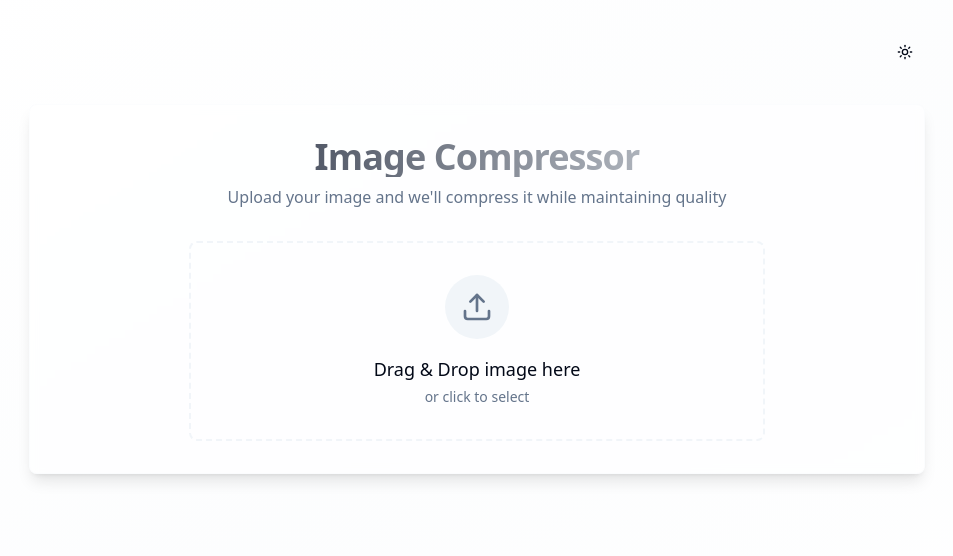
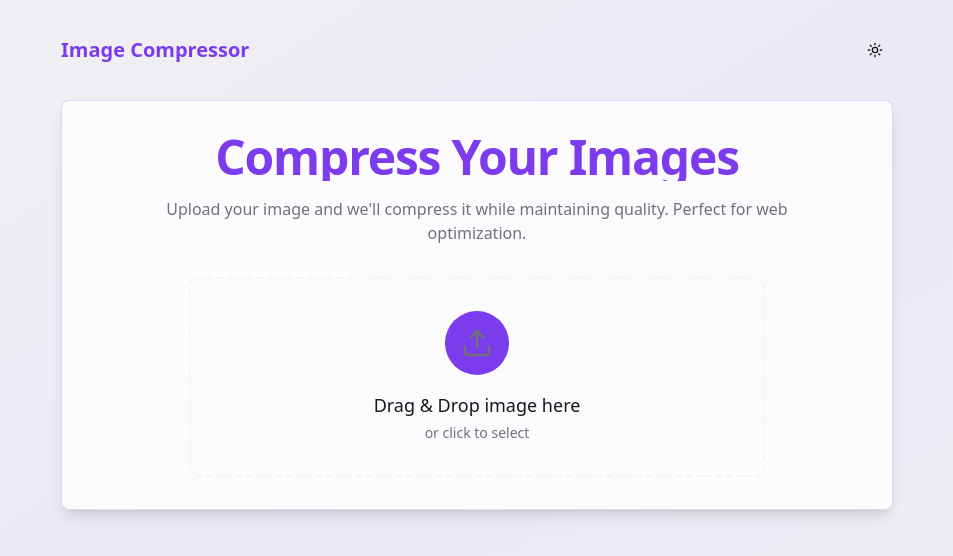
Before and after one commit to DebiduttaPanigrahi/image-compression-haven, a React (Vite) app: page / in a window 1280 px wide. Shown: the top 556 px of the page, without its empty margins (163-1116 px from the left). Built offline with nearby package versions, Linux system fonts and the light colour scheme.

Commit message:
Fix theme toggle functionality
Updated the theme toggle to properly switch between dark and light modes. Enhanced the styling for a more modern and colorful appearance.
[skip gpt_engineer]

```diff
--- a/src/components/ThemeToggle.tsx
+++ b/src/components/ThemeToggle.tsx
@@ -10,10 +10,10 @@ export function ThemeToggle() {
       variant="ghost"
       size="icon"
       onClick={() => setTheme(theme === "light" ? "dark" : "light")}
-      className="animate-fade-in"
+      className="relative h-9 w-9 animate-fade-in hover:bg-primary/10 transition-colors duration-300"
     >
-      <Sun className="h-5 w-5 rotate-0 scale-100 transition-all dark:-rotate-90 dark:scale-0" />
-      <Moon className="absolute h-5 w-5 rotate-90 scale-0 transition-all dark:rotate-0 dark:scale-100" />
+      <Sun className="h-[1.2rem] w-[1.2rem] rotate-0 scale-100 transition-all duration-300 dark:-rotate-90 dark:scale-0" />
+      <Moon className="absolute h-[1.2rem] w-[1.2rem] rotate-90 scale-0 transition-all duration-300 dark:rotate-0 dark:scale-100" />
       <span className="sr-only">Toggle theme</span>
     </Button>
   );
--- a/src/index.css
+++ b/src/index.css
@@ -4,89 +4,65 @@
 
 @layer base {
   :root {
-    --background: 0 0% 100%;
-    --foreground: 222.2 84% 4.9%;
+    --background: 240 10% 95%;
+    --foreground: 240 10% 10%;
 
     --card: 0 0% 100%;
-    --card-foreground: 222.2 84% 4.9%;
+    --card-foreground: 240 10% 10%;
 
     --popover: 0 0% 100%;
-    --popover-foreground: 222.2 84% 4.9%;
+    --popover-foreground: 240 10% 10%;
 
-    --primary: 222.2 47.4% 11.2%;
+    --primary: 262 83% 58%;
     --primary-foreground: 210 40% 98%;
 
-    --secondary: 210 40% 96.1%;
-    --secondary-foreground: 222.2 47.4% 11.2%;
+    --secondary: 240 5% 96%;
+    --secondary-foreground: 240 10% 10%;
 
-    --muted: 210 40% 96.1%;
-    --muted-foreground: 215.4 16.3% 46.9%;
+    --muted: 240 5% 96%;
+    --muted-foreground: 240 4% 46%;
 
-    --accent: 210 40% 96.1%;
-    --accent-foreground: 222.2 47.4% 11.2%;
+    --accent: 262 83% 58%;
+    --accent-foreground: 240 10% 10%;
 
-    --destructive: 0 84.2% 60.2%;
+    --destructive: 0 84% 60%;
     --destructive-foreground: 210 40% 98%;
 
-    --border: 214.3 31.8% 91.4%;
-    --input: 214.3 31.8% 91.4%;
-    --ring: 222.2 84% 4.9%;
+    --border: 240 6% 90%;
+    --input: 240 6% 90%;
+    --ring: 262 83% 58%;
 
     --radius: 0.5rem;
-
-    --sidebar-background: 0 0% 98%;
-
-    --sidebar-foreground: 240 5.3% 26.1%;
-
-    --sidebar-primary: 240 5.9% 10%;
-
-    --sidebar-primary-foreground: 0 0% 98%;
-
-    --sidebar-accent: 240 4.8% 95.9%;
-
-    --sidebar-accent-foreground: 240 5.9% 10%;
-
-    --sidebar-border: 220 13% 91%;
-
-    --sidebar-ring: 217.2 91.2% 59.8%;
   }
 
   .dark {
-    --background: 222.2 84% 4.9%;
-    --foreground: 210 40% 98%;
+    --background: 240 10% 4%;
+    --foreground: 240 10% 98%;
 
-    --card: 222.2 84% 4.9%;
-    --card-foreground: 210 40% 98%;
+    --card: 240 10% 6%;
+    --card-foreground: 240 10% 98%;
 
-    --popover: 222.2 84% 4.9%;
-    --popover-foreground: 210 40% 98%;
+    --popover: 240 10% 6%;
+    --popover-foreground: 240 10% 98%;
 
-    --primary: 210 40% 98%;
-    --primary-foreground: 222.2 47.4% 11.2%;
+    --primary: 262 83% 58%;
+    --primary-foreground: 240 10% 98%;
 
-    --secondary: 217.2 32.6% 17.5%;
-    --secondary-foreground: 210 40% 98%;
+    --secondary: 240 4% 16%;
+    --secondary-foreground: 240 10% 98%;
 
-    --muted: 217.2 32.6% 17.5%;
-    --muted-foreground: 215 20.2% 65.1%;
+    --muted: 240 4% 16%;
+    --muted-foreground: 240 5% 65%;
 
-    --accent: 217.2 32.6% 17.5%;
-    --accent-foreground: 210 40% 98%;
+    --accent: 262 83% 58%;
+    --accent-foreground: 240 10% 98%;
 
-    --destructive: 0 62.8% 30.6%;
-    --destructive-foreground: 210 40% 98%;
+    --destructive: 0 63% 31%;
+    --destructive-foreground: 240 10% 98%;
 
-    --border: 217.2 32.6% 17.5%;
-    --input: 217.2 32.6% 17.5%;
-    --ring: 212.7 26.8% 83.9%;
-    --sidebar-background: 240 5.9% 10%;
-    --sidebar-foreground: 240 4.8% 95.9%;
-    --sidebar-primary: 224.3 76.3% 48%;
-    --sidebar-primary-foreground: 0 0% 100%;
-    --sidebar-accent: 240 3.7% 15.9%;
-    --sidebar-accent-foreground: 240 4.8% 95.9%;
-    --sidebar-border: 240 3.7% 15.9%;
-    --sidebar-ring: 217.2 91.2% 59.8%;
+    --border: 240 4% 16%;
+    --input: 240 4% 16%;
+    --ring: 262 83% 58%;
   }
 }
 
@@ -96,6 +72,6 @@
   }
 
   body {
-    @apply bg-background text-foreground;
+    @apply bg-background text-foreground transition-colors duration-300;
   }
 }
--- a/src/pages/Index.tsx
+++ b/src/pages/Index.tsx
@@ -47,20 +47,23 @@ const Index = () => {
   };
 
   return (
-    <div className="min-h-screen bg-gradient-to-br from-background via-accent/20 to-background transition-colors duration-500 p-4 sm:p-8">
-      <div className="max-w-4xl mx-auto space-y-8">
-        <div className="flex justify-end">
+    <div className="min-h-screen bg-gradient-to-br from-background via-primary/5 to-background transition-all duration-500">
+      <div className="max-w-4xl mx-auto p-4 sm:p-8 space-y-8">
+        <div className="flex justify-between items-center">
+          <h2 className="text-xl font-semibold bg-gradient-to-r from-primary to-accent bg-clip-text text-transparent">
+            Image Compressor
+          </h2>
           <ThemeToggle />
         </div>
 
-        <Card className="p-6 sm:p-8 backdrop-blur-sm bg-card/50 border border-accent/20 shadow-lg transition-all duration-500 hover:shadow-accent/5">
+        <Card className="p-6 sm:p-8 backdrop-blur-sm bg-card/80 border border-accent/20 shadow-lg transition-all duration-500 hover:shadow-accent/5 hover:scale-[1.01]">
           <div className="space-y-8">
-            <div className="text-center space-y-2">
-              <h1 className="text-4xl font-bold tracking-tight bg-gradient-to-r from-primary to-accent bg-clip-text text-transparent animate-fade-up">
-                Image Compressor
+            <div className="text-center space-y-4">
+              <h1 className="text-4xl sm:text-5xl font-bold tracking-tight bg-gradient-to-r from-primary via-accent to-primary bg-clip-text text-transparent animate-fade-up">
+                Compress Your Images
               </h1>
-              <p className="text-muted-foreground animate-fade-up delay-100">
-                Upload your image and we'll compress it while maintaining quality
+              <p className="text-muted-foreground animate-fade-up delay-100 max-w-2xl mx-auto">
+                Upload your image and we'll compress it while maintaining quality. Perfect for web optimization.
               </p>
             </div>
 
@@ -69,16 +72,16 @@ const Index = () => {
             </div>
 
             {isCompressing && (
-              <div className="flex items-center justify-center space-x-2 animate-fade-up">
-                <Loader2 className="w-4 h-4 animate-spin text-primary" />
-                <p className="text-primary">Compressing your image...</p>
+              <div className="flex items-center justify-center space-x-3 animate-fade-up bg-primary/5 p-4 rounded-lg">
+                <Loader2 className="w-5 h-5 animate-spin text-primary" />
+                <p className="text-primary font-medium">Compressing your image...</p>
               </div>
             )}
 
             {compressedImageUrl && (
               <div className="space-y-4 animate-fade-up">
                 <Button
-                  className="w-full sm:w-auto bg-gradient-to-r from-primary to-accent hover:opacity-90 transition-opacity"
+                  className="w-full sm:w-auto bg-gradient-to-r from-primary to-accent hover:opacity-90 transition-all duration-300 shadow-lg hover:shadow-primary/20"
                   onClick={() => {
                     const link = document.createElement('a');
                     link.href = compressedImageUrl;
```
